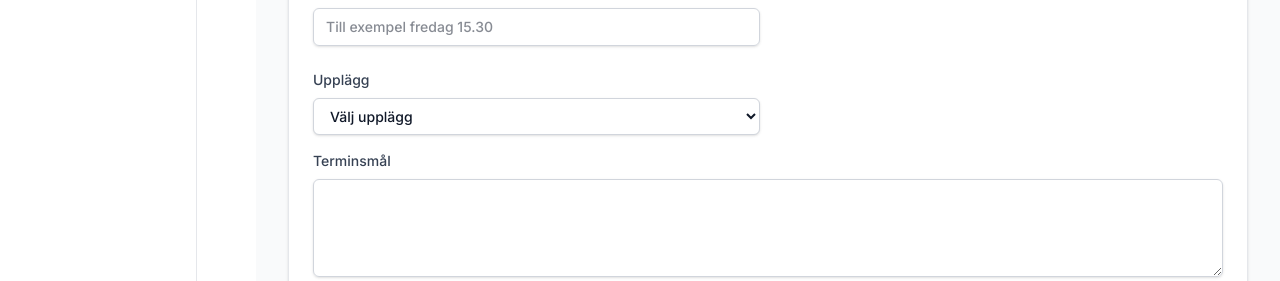
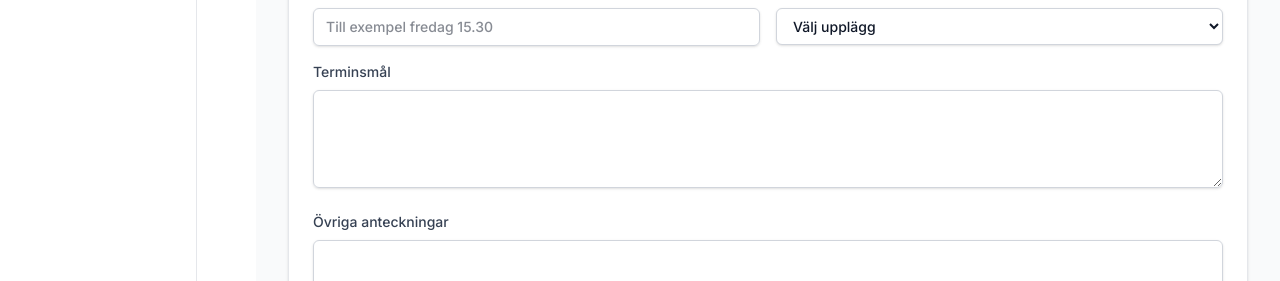
Before and after one commit to lucasmusikgladjen/lararsida, a Next.js app: page /dashboard/forsta-lektionen in a window 1280 px wide. Shown: the part 519-800 px from the top of the page. Built offline with nearby package versions, Linux system fonts and the light colour scheme; no server answers; sample sign-in values are in the browser's storage.

Commit message:
Align arrangement and backup time inputs

```diff
--- a/src/app/dashboard/forsta-lektionen/page.tsx
+++ b/src/app/dashboard/forsta-lektionen/page.tsx
@@ -289,9 +289,6 @@ export default function FirstLessonPage() {
                 className="w-full rounded-md border border-gray-300 px-3 py-2 text-sm text-gray-900 shadow-sm focus:border-blue-500 focus:outline-none focus:ring-2 focus:ring-blue-500/20"
               />
             </label>
-          </div>
-
-          <div className="grid gap-4 md:grid-cols-2">
             <label className="flex flex-col gap-2 text-sm font-medium text-gray-700">
               Upplägg
               <select
```
